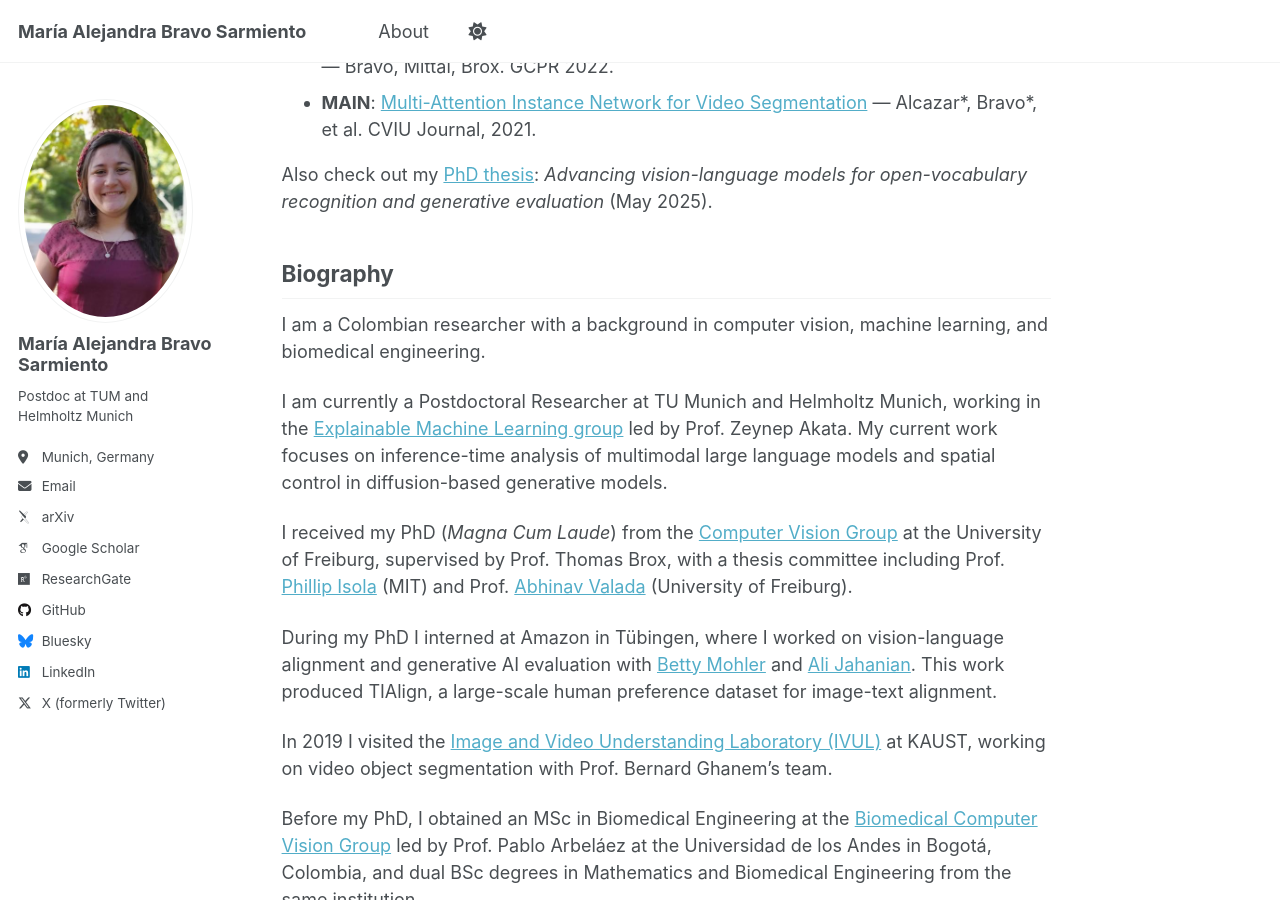
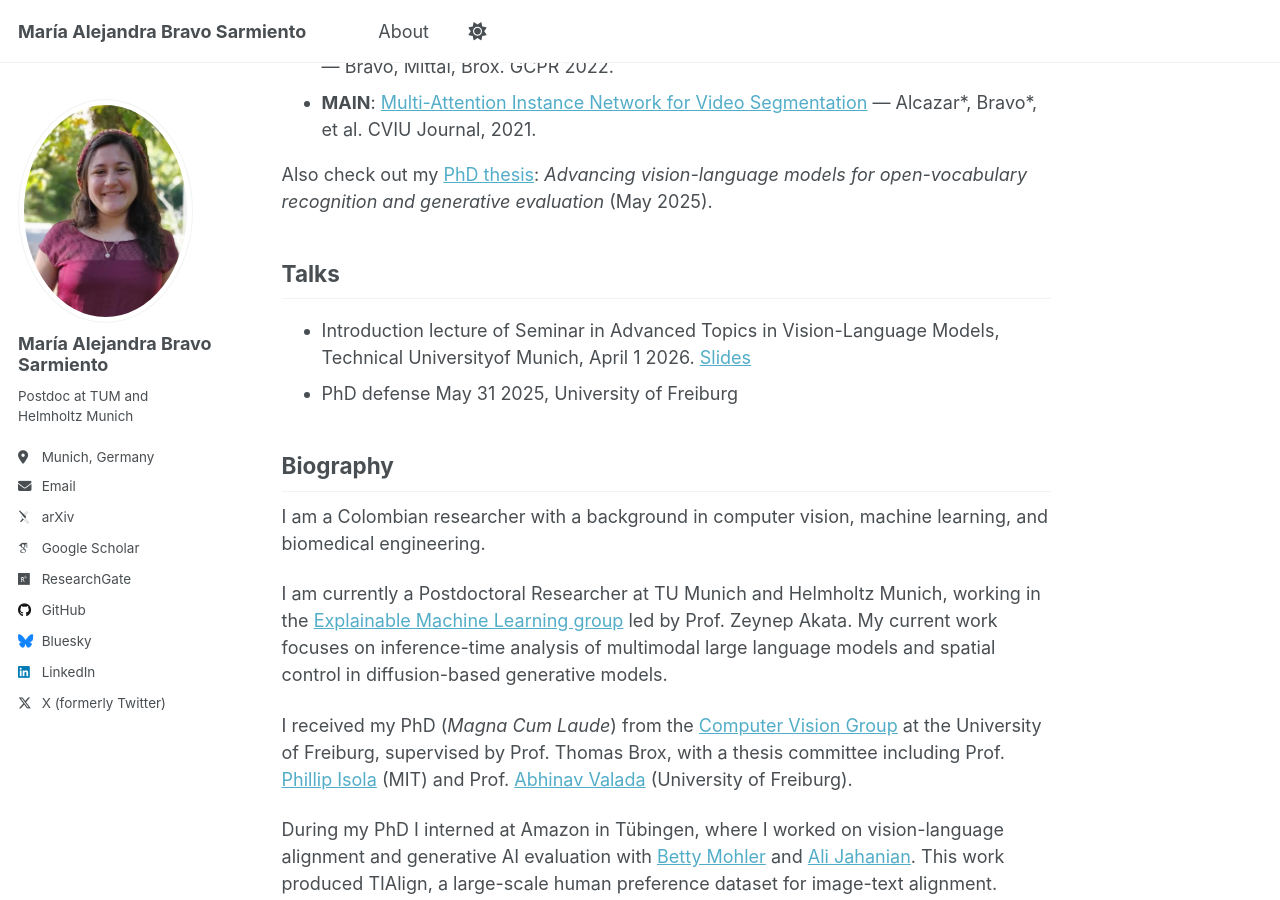
Before and after one commit to mabravo641/mabravo641.github.io, a Jekyll site: the page built from _pages/about.md, in a window 1280 px wide and 900 px high, scrolled down 1843 px. Built offline with Jekyll 4.4.1, drawn with Linux system fonts in a browser that asks for light colours; some web fonts are replaced.

Commit message:
Add talks section to about page
Added talks section with details about upcoming lectures and PhD defense.

```diff
--- a/_pages/about.md
+++ b/_pages/about.md
@@ -49,6 +49,10 @@ in Traffic VideoQA](https://openreview.net/pdf?id=rKWze9irRW) - Korkut, Bravo, K
 
 Also check out my [PhD thesis](https://freidok.uni-freiburg.de/data/269420): *Advancing vision-language models for open-vocabulary recognition and generative evaluation* (May 2025).
 
+## Talks
+- Introduction lecture of Seminar in Advanced Topics in Vision-Language Models, Technical Universityof Munich, April 1 2026. [Slides](https://mabravo641.github.io/_pages/https://mabravo641.github.io/)
+- PhD defense May 31 2025, University of Freiburg
+
 ## Biography
 
 I am a Colombian researcher with a background in computer vision, machine learning, and biomedical engineering.
```
